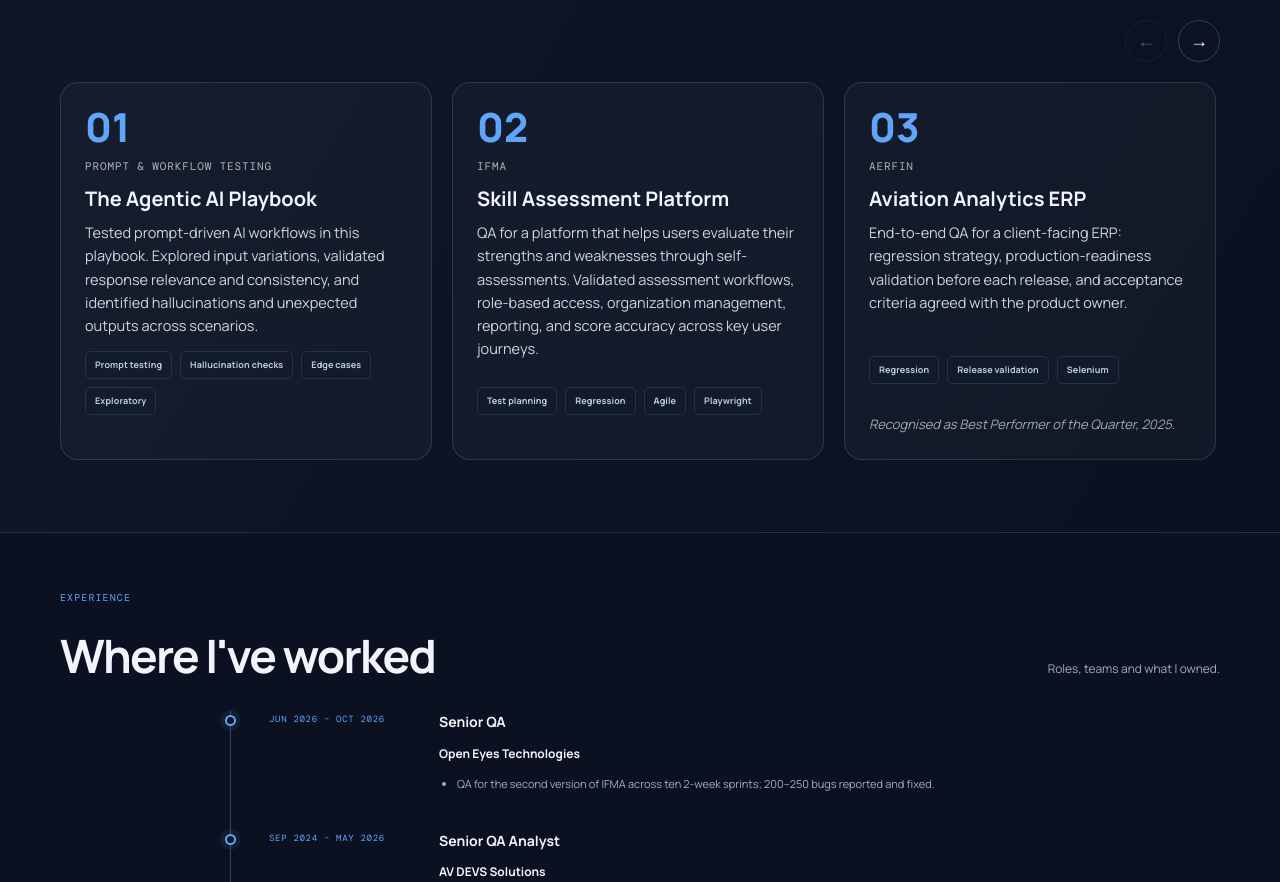
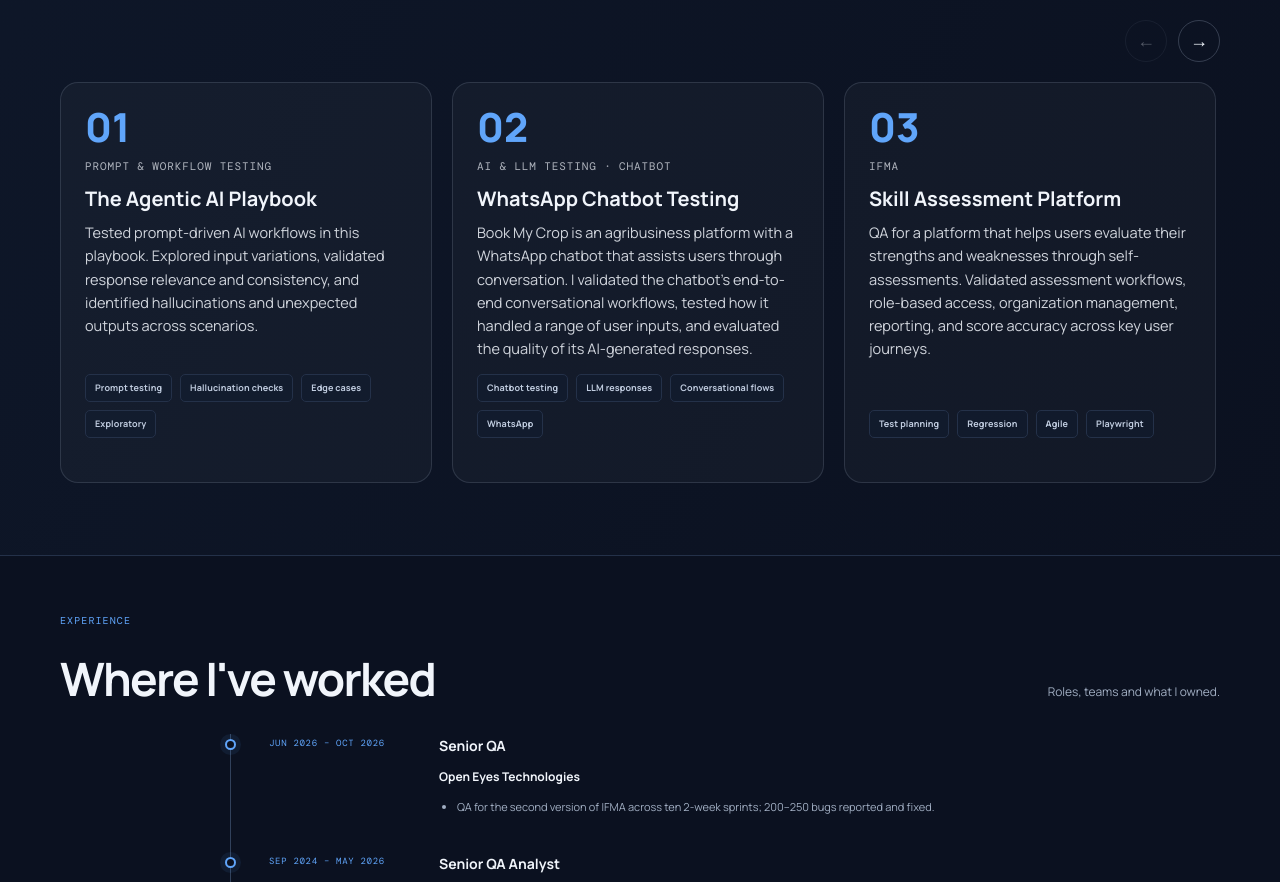
Before and after one commit to Chinmay2305/chinmay-qa, a plain HTML site: page index.html in a window 1280 px wide. Shown: the part 1849-2731 px from the top of the page. Drawn offline with nearby package versions, Linux system fonts and the light colour scheme.

Commit message:
Updated projects

```diff
--- a/index.html
+++ b/index.html
@@ -101,6 +101,14 @@
 
 <article class="pcard">
       <span class="pnum">02</span>
+      <span class="pcat">AI &amp; LLM TESTING · CHATBOT</span>
+      <h3>WhatsApp Chatbot Testing</h3>
+      <p>Book My Crop is an agribusiness platform with a WhatsApp chatbot that assists users through conversation. I validated the chatbot's end-to-end conversational workflows, tested how it handled a range of user inputs, and evaluated the quality of its AI-generated responses.</p>
+      <div class="project-tags"><span>Chatbot testing</span><span>LLM responses</span><span>Conversational flows</span><span>WhatsApp</span></div>
+    </article>
+
+    <article class="pcard">
+      <span class="pnum">03</span>
       <span class="pcat">IFMA</span>
       <h3>Skill Assessment Platform</h3>
       <p>QA for a platform that helps users evaluate their strengths and weaknesses through self-assessments. Validated assessment workflows, role-based access, organization management, reporting, and score accuracy across key user journeys.</p>
@@ -108,7 +116,7 @@
     </article>
 
     <article class="pcard">
-      <span class="pnum">03</span>
+      <span class="pnum">04</span>
       <span class="pcat">AERFIN</span>
       <h3>Aviation Analytics ERP</h3>
       <p>End-to-end QA for a client-facing ERP: regression strategy, production-readiness validation before each release, and acceptance criteria agreed with the product owner.</p>
@@ -117,7 +125,7 @@
     </article>
 
     <article class="pcard">
-      <span class="pnum">04</span>
+      <span class="pnum">05</span>
       <span class="pcat">MULTI-DOMAIN QA</span>
       <h3>CRM, CMS, ERP, HR-Payroll &amp; eCommerce</h3>
       <p>Sole QA alongside developers on three flagship products (HR-Payroll, Agribusiness, ERP) plus several concurrent client projects across multiple domains. Test plans, regression suites and automation to cut repetitive manual effort.</p>
```
